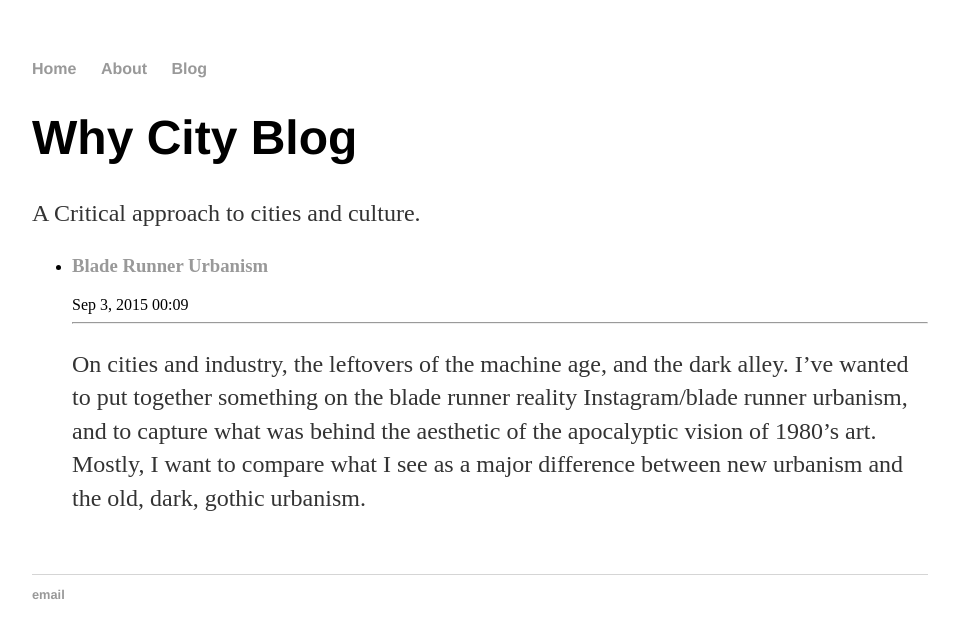
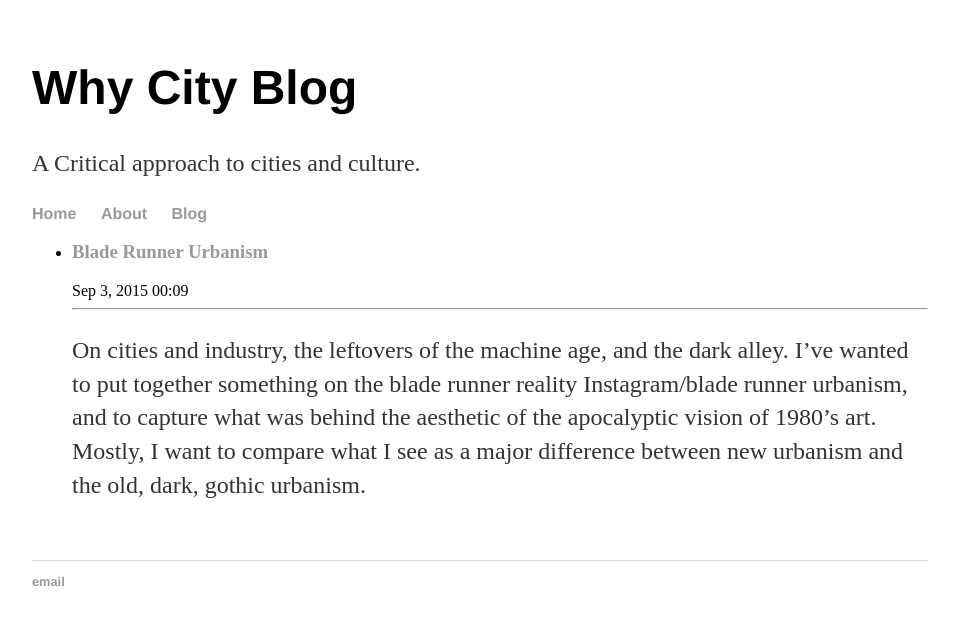
Before and after one commit to whycity/whycity.github.io, a Jekyll site: the page built from index.html, in a window 1280 px wide. Shown: the top 638 px of the page, without its empty margins (160-1119 px from the left). Built offline with Jekyll 4.4.1, drawn with Linux system fonts in a browser that asks for light colours; some of the changed lines change nothing that is shown.

Commit message:
Update default.html

```diff
--- a/_layouts/default.html
+++ b/_layouts/default.html
@@ -6,6 +6,10 @@
 			<link rel="stylesheet" type="text/css" href="/css/main.css">
 		</head>
 		<body>
+			<div class="blurb">
+        		  <h1>Why City Blog</h1>
+			  <p>A Critical approach to cities and culture. </p>
+			</div>
 			<nav>
 	    		<ul>
 	        		<li><a href="/">Home</a></li>
@@ -13,10 +17,7 @@
 	        		<li><a href="/blog">Blog</a></li>
 	    		</ul>
 			</nav>
-			<div class="blurb">
-        		  <h1>Why City Blog</h1>
-			  <p>A Critical approach to cities and culture. </p>
-			</div>
+
 			<div class="container">
 
 			{{ content }}
```
